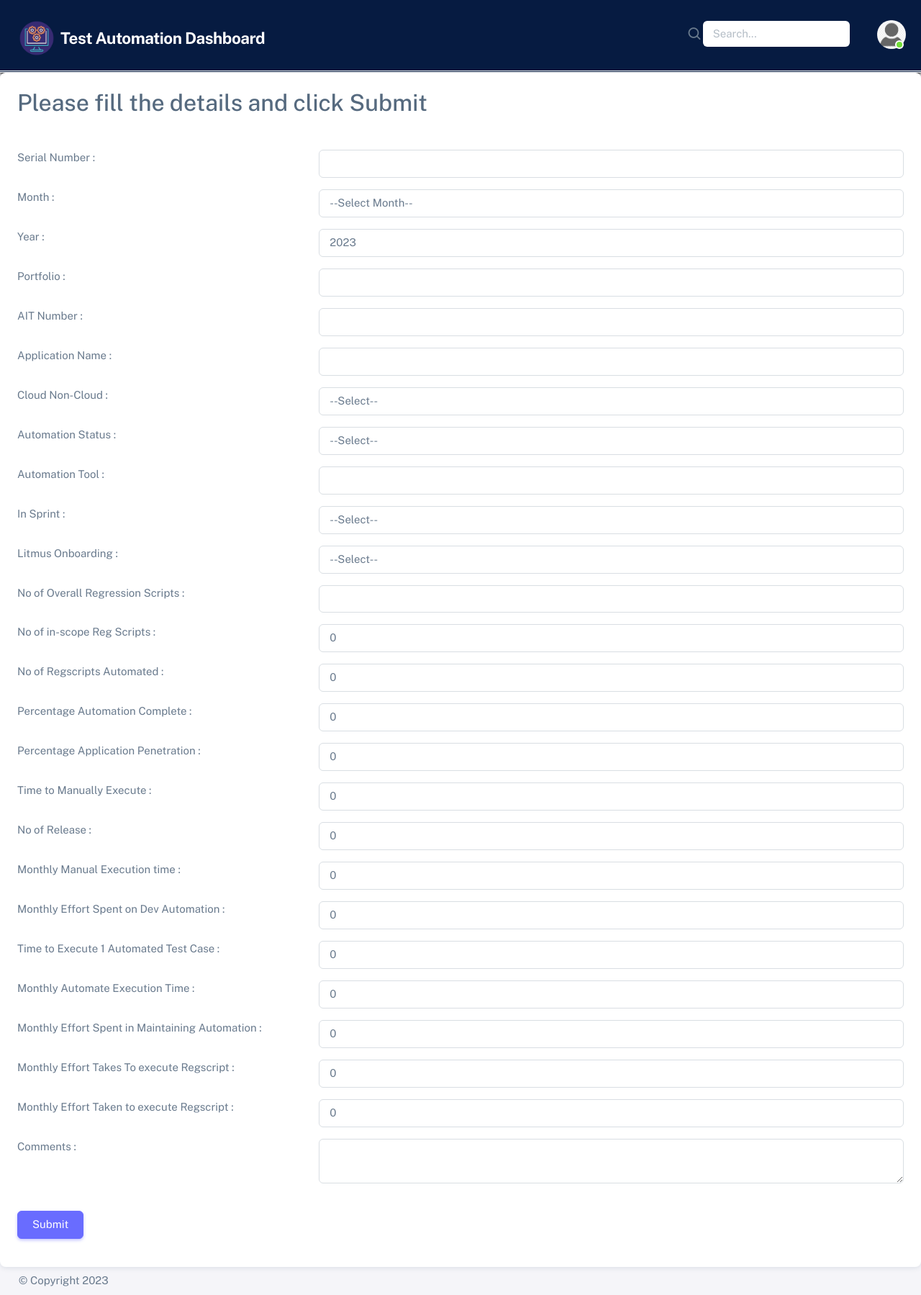
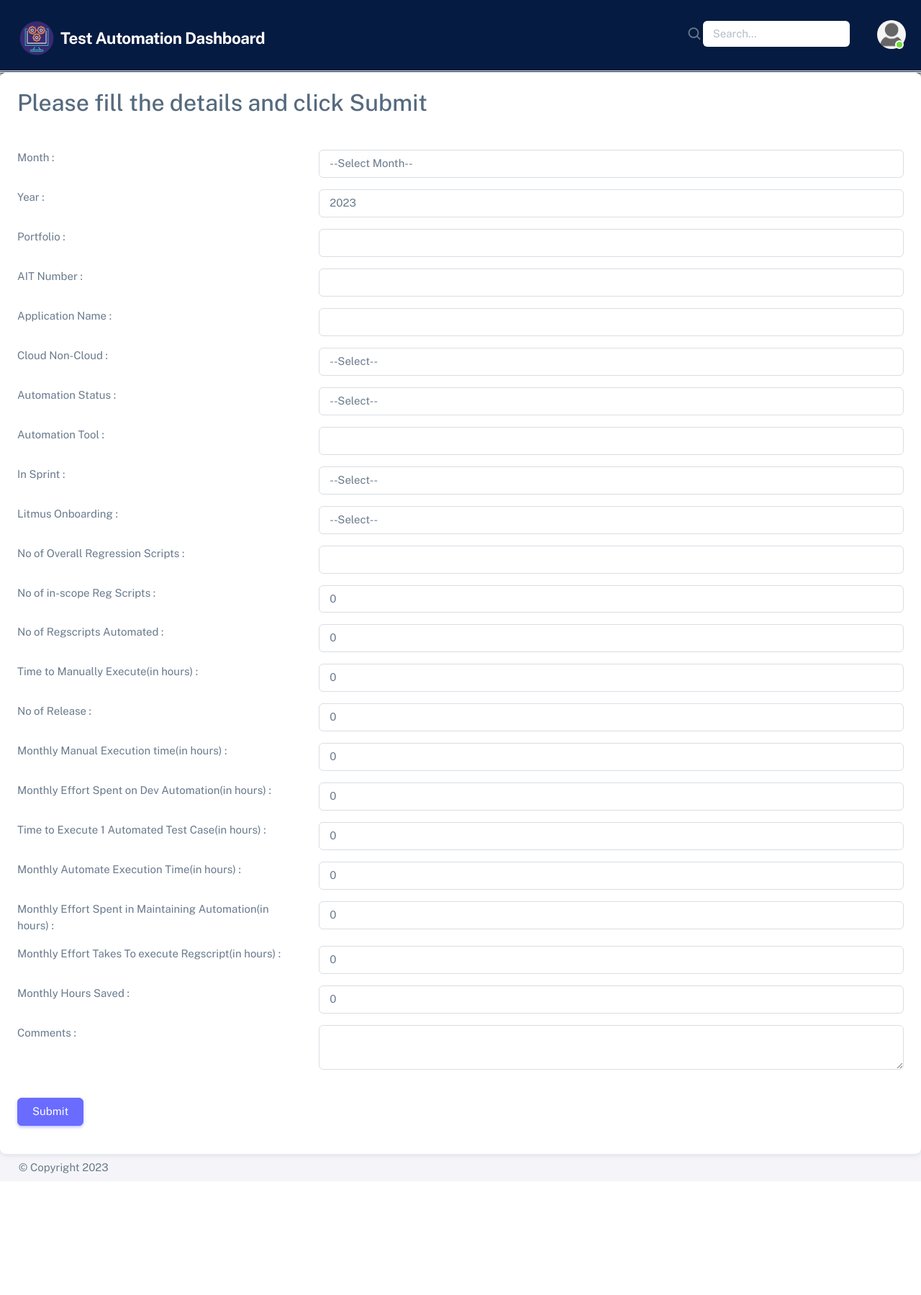
Before and after one commit to indhumano/Accenture_AutomationDashboard, a Django app: page /list/createdata/ in a window 1280 px wide. Shown: the whole page at 72% size. After the commit the page ends 1630 px from the top, so only its background shows below. Run offline with Django 4.2, Linux system fonts and the light colour scheme; data comes from the database, SQL or seed files in the repository; both versions use the stored data as it was after the commit; data that the repository does not hold is empty; some libraries are stand-ins or nearby versions.

Commit message:
added following requirements
1. Auto Serial Number
2. Auto-completion of Percentage Automation & Complete & Percentage Application Penetration
3. added label of 'in hour' for every time field on submit data from

```diff
--- a/dashboard_app/templates/Insert_automation_data.html
+++ b/dashboard_app/templates/Insert_automation_data.html
@@ -15,12 +15,12 @@
           </div>
           <form class="form-horizontal" method="post" action="{% url 'Insert_automation_data' %}">
               {% csrf_token %}
-            <div class="form-group row mb-3">
-              <label for="Serialnumber" class="control-label col-lg-4">Serial Number :</label>
-              <div class="col-lg-8">
-                <input id="Serialnumber" name="serialnumber" type="number" class="form-control" required/>
-              </div>
-            </div>
+<!--            <div class="form-group row mb-3">-->
+<!--              <label for="Serialnumber" class="control-label col-lg-4">Serial Number :</label>-->
+<!--              <div class="col-lg-8">-->
+<!--                <input id="Serialnumber" name="serialnumber" type="number" class="form-control" required/>-->
+<!--              </div>-->
+<!--            </div>-->
             <div class="form-group row mb-3">
               <label for="month" class="control-label col-lg-4">Month :</label>
               <div class="col-lg-8">
@@ -130,20 +130,20 @@
                 <input id="no_of_regscripts_automated" name="no_of_regscripts_automated" type="number"  min="0" value="0" step="any" class="form-control" required/>
               </div>
             </div>
+<!--            <div class="form-group row mb-3">-->
+<!--              <label for="Percentage_Automation_Complete" class="control-label col-lg-4">Percentage Automation Complete :</label>-->
+<!--              <div class="col-lg-8">-->
+<!--                <input id="Percentage_Automation_Complete" name="percentage_automation_complete" type="number"  min="0" value="0" step="any" class="form-control" required/>-->
+<!--              </div>-->
+<!--            </div>-->
+<!--            <div class="form-group row mb-3">-->
+<!--              <label for="Percentage_Application_Penetration" class="control-label col-lg-4">Percentage Application Penetration :</label>-->
+<!--              <div class="col-lg-8">-->
+<!--                <input id="Percentage_Application_Penetration" name="percentage_application_penetration" type="number"  min="0" value="0" step="any" class="form-control" required/>-->
+<!--              </div>-->
+<!--            </div>-->
             <div class="form-group row mb-3">
-              <label for="Percentage_Automation_Complete" class="control-label col-lg-4">Percentage Automation Complete :</label>
-              <div class="col-lg-8">
-                <input id="Percentage_Automation_Complete" name="percentage_automation_complete" type="number"  min="0" value="0" step="any" class="form-control" required/>
-              </div>
-            </div>
-            <div class="form-group row mb-3">
-              <label for="Percentage_Application_Penetration" class="control-label col-lg-4">Percentage Application Penetration :</label>
-              <div class="col-lg-8">
-                <input id="Percentage_Application_Penetration" name="percentage_application_penetration" type="number"  min="0" value="0" step="any" class="form-control" required/>
-              </div>
-            </div>
-            <div class="form-group row mb-3">
-              <label for="time_to_manuallyexecute" class="control-label col-lg-4">Time to Manually Execute :</label>
+              <label for="time_to_manuallyexecute" class="control-label col-lg-4">Time to Manually Execute(in hours) :</label>
               <div class="col-lg-8">
                 <input id="time_to_manuallyexecute" name="time_to_manuallyexecute" type="number"  min="0" value="0" step="any" class="form-control" required/>
               </div>
@@ -155,43 +155,43 @@
               </div>
             </div>
             <div class="form-group row mb-3">
-              <label for="Monthly_Manual_Executiontime" class="control-label col-lg-4">Monthly Manual Execution time :</label>
+              <label for="Monthly_Manual_Executiontime" class="control-label col-lg-4">Monthly Manual Execution time(in hours) :</label>
               <div class="col-lg-8">
                 <input id="Monthly_Manual_Executiontime" name="monthly_manual_executiontime" type="number"  min="0" value="0" step="any" class="form-control" required/>
               </div>
             </div>
             <div class="form-group row mb-3">
-              <label for="Monthly_Effort_Spent_On_Dev_Automation" class="control-label col-lg-4">Monthly Effort Spent on Dev Automation :</label>
+              <label for="Monthly_Effort_Spent_On_Dev_Automation" class="control-label col-lg-4">Monthly Effort Spent on Dev Automation(in hours) :</label>
               <div class="col-lg-8">
                 <input id="Monthly_Effort_Spent_On_Dev_Automation" name="monthly_effort_spent_on_dev_automation" type="number"  min="0" value="0" step="any" class="form-control" required/>
               </div>
             </div>
             <div class="form-group row mb-3">
-              <label for="Time_To_Execute_1automatedtestcase" class="control-label col-lg-4">Time to Execute 1 Automated Test Case :</label>
+              <label for="Time_To_Execute_1automatedtestcase" class="control-label col-lg-4">Time to Execute 1 Automated Test Case(in hours) :</label>
               <div class="col-lg-8">
                 <input id="Time_To_Execute_1automatedtestcase" name="time_to_execute_1automatedtestcase" type="number"  min="0" value="0" step="any" class="form-control" required/>
               </div>
             </div>
             <div class="form-group row mb-3">
-              <label for="Mothly_Automate_Executiontime" class="control-label col-lg-4">Monthly Automate Execution Time :</label>
+              <label for="Mothly_Automate_Executiontime" class="control-label col-lg-4">Monthly Automate Execution Time(in hours) :</label>
               <div class="col-lg-8">
                 <input id="Mothly_Automate_Executiontime" name="mothly_automate_executiontime" type="number"  min="0" value="0" step="any" class="form-control" required/>
               </div>
             </div>
             <div class="form-group row mb-3">
-              <label for="Monthly_Effort_Spent_in_Maintaining_Automation" class="control-label col-lg-4">Monthly Effort Spent in Maintaining Automation :</label>
+              <label for="Monthly_Effort_Spent_in_Maintaining_Automation" class="control-label col-lg-4">Monthly Effort Spent in Maintaining Automation(in hours) :</label>
               <div class="col-lg-8">
                 <input id="Monthly_Effort_Spent_in_Maintaining_Automation" name="monthly_effort_spentin_maintaining_automation" type="number"  min="0" value="0" step="any" class="form-control" required/>
               </div>
             </div>
             <div class="form-group row mb-3">
-              <label for="Monthly_Effort_Takes_Toexecute_Regscript" class="control-label col-lg-4">Monthly Effort Takes To execute Regscript :</label>
+              <label for="Monthly_Effort_Takes_Toexecute_Regscript" class="control-label col-lg-4">Monthly Effort Takes To execute Regscript(in hours) :</label>
               <div class="col-lg-8">
                 <input id="Monthly_Effort_Takes_Toexecute_Regscript" name="monthly_effort_takes_toexecute_regscript" type="number"  min="0" value="0" step="any" class="form-control" required/>
               </div>
             </div>
             <div class="form-group row mb-3">
-              <label for="Hours_Saved_Monthly" class="control-label col-lg-4">Monthly Effort Taken to execute Regscript :</label>
+              <label for="Hours_Saved_Monthly" class="control-label col-lg-4">Monthly Hours Saved :</label>
               <div class="col-lg-8">
                 <input id="Hours_Saved_Monthly" name="hours_saved_monthly" type="number"  min="0" value="0" step="any" class="form-control" required/>
               </div>
--- a/dashboard_app/views.py
+++ b/dashboard_app/views.py
@@ -11,6 +11,7 @@ from django.views import View
 from django.contrib.auth import authenticate, login, logout
 from django.template import loader
 from django.http import HttpResponse
+from datetime import datetime
 from django.contrib.auth.mixins import LoginRequiredMixin
 
 # Create your views here.
@@ -77,7 +78,18 @@ def Insert_automation_data_view(request):
     if "GET" == request.method:
         return render(request, 'Insert_automation_data.html')
     else:
-        form = Insert_automation_data(request.POST)
+        updated_request = request.POST.copy()
+        serial_number = automation_db.objects.latest('pk').pk
+        serial_number += 1
+        no_of_regscripts_automated = int(updated_request.get('no_of_regscripts_automated'))
+        no_of_overall_regression_scripts = int(updated_request.get('no_of_overall_regression_scripts'))
+        no_of_inscope_reg_scripts = int(updated_request.get('no_of_inscope_reg_scripts'))
+        percentage_automation_complete = str(round((no_of_regscripts_automated/no_of_overall_regression_scripts)*100))
+        percentage_application_penetration = str(round((no_of_regscripts_automated/no_of_inscope_reg_scripts)*100))
+        updated_request.update({'percentage_automation_complete': percentage_automation_complete})
+        updated_request.update({'percentage_application_penetration': percentage_application_penetration})
+        updated_request.update({'serialnumber': serial_number})
+        form = Insert_automation_data(updated_request)
         if form.is_valid():
             new_automation_entry = form.save()
             return render(request, 'Insert_automation_data.html', {'message': 'New Entry Done successfully'})
@@ -156,7 +168,8 @@ def log_out(request):
     return redirect('login')
 
 def get_graph_data(request):
-    year = request.GET["TAyear"]
+    current_year = datetime.now().date().strftime("%Y")
+    year = request.GET.get("TAyear", current_year)
     reg_test_cases = automation_db.objects.filter(year=year).values('month').annotate(sum=Sum('no_of_overall_regression_scripts'))
     reg_automatable = automation_db.objects.filter(year=year).values('month').annotate(sum=Sum('no_of_inscope_reg_scripts'))
     reg_automated = automation_db.objects.filter(year=year).values('month').annotate(sum=Sum('no_of_regscripts_automated'))
```
Also changed, not shown: db.sqlite3.
